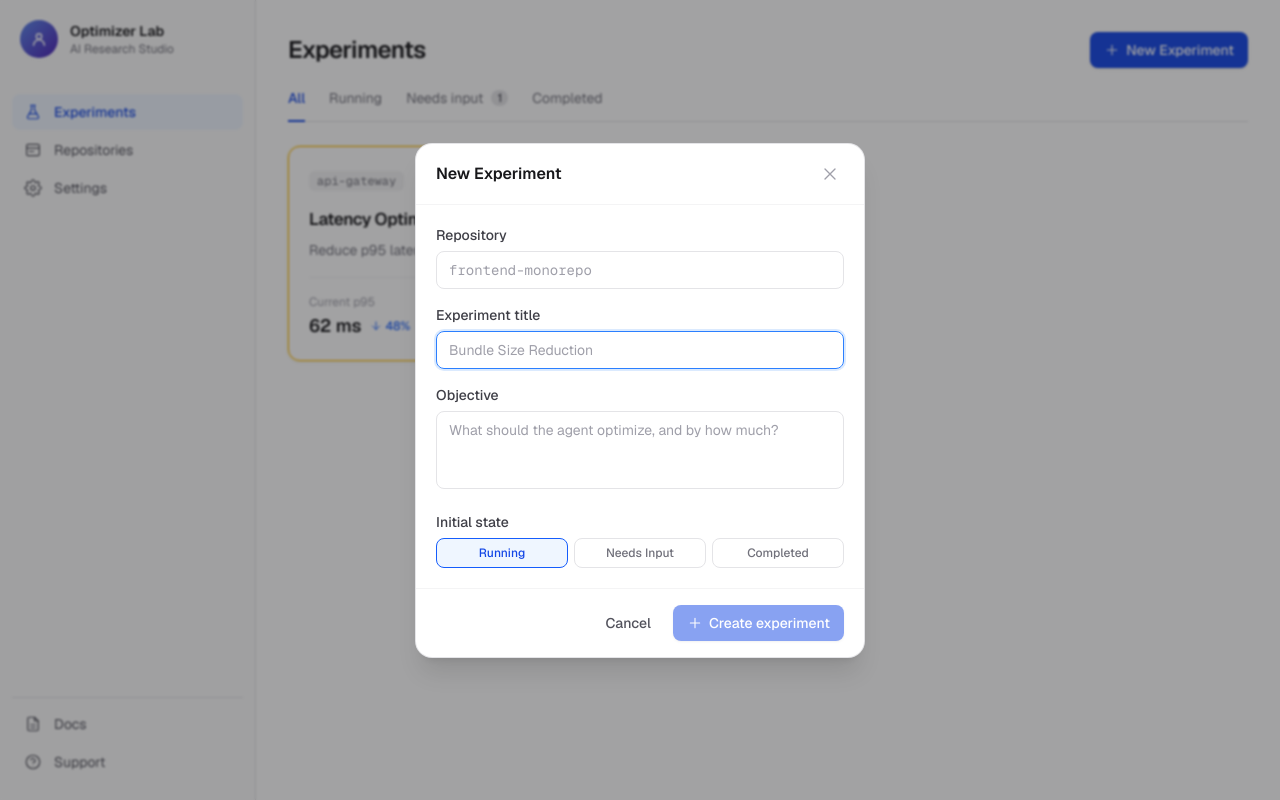
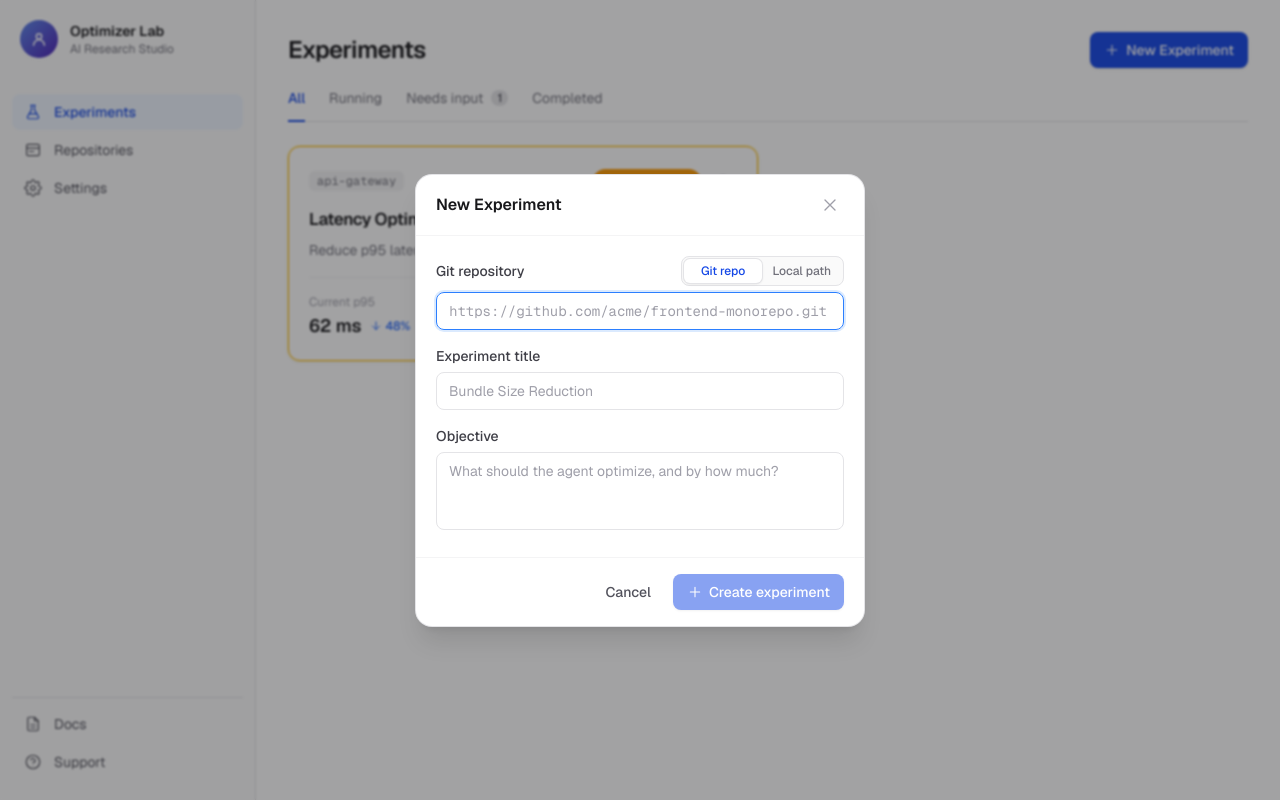
Before and after one commit to Binary67/Next-Code-Lab, a Next.js app: page / in a window 1280 px wide. Both pictures are taken after a click on the button "New Experiment". Built offline with nearby package versions, Linux system fonts and the light colour scheme.

Commit message:
Add source toggle and require experiment fields

```diff
--- a/components/dashboard.tsx
+++ b/components/dashboard.tsx
@@ -30,6 +30,7 @@ import {
 
 type NavId = "experiments" | "repositories" | "settings";
 type TabId = "all" | Status;
+type SourceType = "git" | "local";
 
 const PRIMARY_NAV = [
   { id: "experiments", label: "Experiments", Icon: FlaskIcon },
@@ -93,21 +94,26 @@ function CreateModal({
     repo: string;
     title: string;
     description: string;
-    status: Status;
   }) => void;
 }) {
+  const [sourceType, setSourceType] = useState<SourceType>("git");
   const [repo, setRepo] = useState("");
   const [title, setTitle] = useState("");
   const [description, setDescription] = useState("");
-  const [status, setStatus] = useState<Status>("running");
+  const canCreate = Boolean(repo.trim() && title.trim() && description.trim());
+  const sourceLabel = sourceType === "git" ? "Git repository" : "Local path";
+  const sourcePlaceholder =
+    sourceType === "git"
+      ? "https://github.com/acme/frontend-monorepo.git"
+      : "/Users/frank/Desktop/Projects/frontend-monorepo";
 
   return (
     <Overlay onClose={onClose}>
       <form
         onSubmit={(e) => {
           e.preventDefault();
-          if (!title.trim()) return;
-          onCreate({ repo, title, description, status });
+          if (!canCreate) return;
+          onCreate({ repo, title, description });
         }}
       >
         <header className="flex items-center justify-between border-b border-zinc-100 px-5 py-4">
@@ -124,13 +130,38 @@ function CreateModal({
 
         <div className="space-y-4 px-5 py-5">
           <div>
-            <label className="mb-1.5 block text-sm font-medium text-zinc-700">
-              Repository
+            <div className="mb-1.5 flex items-center justify-between gap-3">
+              <label
+                htmlFor="experiment-source"
+                className="block text-sm font-medium text-zinc-700"
+              >
+                {sourceLabel}
               </label>
+              <div className="grid grid-cols-2 rounded-lg border border-zinc-200 bg-zinc-50 p-0.5">
+                {(["git", "local"] as SourceType[]).map((type) => (
+                  <button
+                    key={type}
+                    type="button"
+                    aria-pressed={sourceType === type}
+                    onClick={() => setSourceType(type)}
+                    className={`rounded-md px-2.5 py-1 text-xs font-medium transition-colors ${
+                      sourceType === type
+                        ? "bg-white text-blue-700 shadow-sm ring-1 ring-zinc-200"
+                        : "text-zinc-500 hover:text-zinc-700"
+                    }`}
+                  >
+                    {type === "git" ? "Git repo" : "Local path"}
+                  </button>
+                ))}
+              </div>
+            </div>
             <input
+              id="experiment-source"
               value={repo}
               onChange={(e) => setRepo(e.target.value)}
-              placeholder="frontend-monorepo"
+              placeholder={sourcePlaceholder}
+              required
+              autoFocus
               className={`${inputClass} font-mono`}
             />
           </div>
@@ -142,7 +173,7 @@ function CreateModal({
               value={title}
               onChange={(e) => setTitle(e.target.value)}
               placeholder="Bundle Size Reduction"
-              autoFocus
+              required
               className={inputClass}
             />
           </div>
@@ -155,29 +186,9 @@ function CreateModal({
               onChange={(e) => setDescription(e.target.value)}
               rows={3}
               placeholder="What should the agent optimize, and by how much?"
+              required
               className={`${inputClass} resize-none`}
             />
-          </div>
-          <div>
-            <label className="mb-1.5 block text-sm font-medium text-zinc-700">
-              Initial state
-            </label>
-            <div className="grid grid-cols-3 gap-1.5">
-              {(["running", "needs-input", "completed"] as Status[]).map((s) => (
-                <button
-                  key={s}
-                  type="button"
-                  onClick={() => setStatus(s)}
-                  className={`rounded-lg border px-2 py-1.5 text-xs font-medium capitalize transition-colors ${
-                    status === s
-                      ? "border-blue-600 bg-blue-50 text-blue-700"
-                      : "border-zinc-200 text-zinc-500 hover:bg-zinc-50"
-                  }`}
-                >
-                  {s === "needs-input" ? "Needs input" : s}
-                </button>
-              ))}
-            </div>
           </div>
         </div>
 
@@ -191,7 +202,7 @@ function CreateModal({
           </button>
           <button
             type="submit"
-            disabled={!title.trim()}
+            disabled={!canCreate}
             className="inline-flex items-center gap-1.5 rounded-lg bg-blue-700 px-3.5 py-2 text-sm font-medium text-white shadow-sm transition-colors hover:bg-blue-800 disabled:cursor-not-allowed disabled:opacity-50"
           >
             <PlusIcon className="h-4 w-4" />
@@ -939,17 +950,15 @@ export default function Dashboard() {
     repo: string;
     title: string;
     description: string;
-    status: Status;
   }) => {
     const title = draft.title.trim();
     const base = {
       id: `${title.toLowerCase().replace(/[^a-z0-9]+/g, "-")}-${items.length}`,
-      repo: draft.repo.trim() || "untitled-repo",
+      repo: draft.repo.trim(),
       title,
-      description: draft.description.trim() || "No objective provided yet.",
+      description: draft.description.trim(),
     };
-    const progress = draft.status === "completed" ? "100%" : "0%";
-    const trialStatus = draft.status;
+    const progress = "0%";
     const detail = {
       objective: base.description,
       targetLabel: "Target",
@@ -963,7 +972,7 @@ export default function Dashboard() {
         { label: "Trials", value: "1", detail: "created now" },
         { label: "Spend", value: "$0.00", detail: "0 tokens" },
       ],
-      trend: [{ label: "T-01", value: draft.status === "completed" ? 100 : 0 }],
+      trend: [{ label: "T-01", value: 0 }],
       trials: [
         {
           id: "T-01",
@@ -971,7 +980,7 @@ export default function Dashboard() {
           summary: base.description,
           metricValue: progress,
           duration: "Just now",
-          status: trialStatus,
+          status: "running",
         },
       ],
       agentMessages: [
@@ -982,14 +991,6 @@ export default function Dashboard() {
           time: "Just now",
         },
       ],
-      pendingQuestion:
-        draft.status === "needs-input"
-          ? {
-              title: "Pending input",
-              body: "What should the agent verify before continuing?",
-              options: ["Review changes", "Resume"],
-            }
-          : undefined,
     } satisfies Pick<
       Experiment,
       | "objective"
@@ -1000,12 +1001,9 @@ export default function Dashboard() {
       | "trend"
       | "trials"
       | "agentMessages"
-      | "pendingQuestion"
     >;
 
-    let experiment: Experiment;
-    if (draft.status === "running") {
-      experiment = {
+    const experiment: Experiment = {
       ...base,
       ...detail,
       status: "running",
@@ -1013,25 +1011,6 @@ export default function Dashboard() {
       metricValue: "0%",
       timing: "just started",
     };
-    } else if (draft.status === "needs-input") {
-      experiment = {
-        ...base,
-        ...detail,
-        status: "needs-input",
-        metricLabel: "Status",
-        metricValue: "Pending",
-      };
-    } else {
-      experiment = {
-        ...base,
-        ...detail,
-        status: "completed",
-        metricLabel: "Result",
-        metricValue: "Shipped",
-        delta: { dir: "down", value: "0%" },
-        timing: "just now",
-      };
-    }
 
     setItems((prev) => [experiment, ...prev]);
     setTab("all");
```
Also changed, not shown: CodexDoc/Documentation.md (added, +133 -0 lines). Lines whose indentation alone changed are shown as unchanged.
